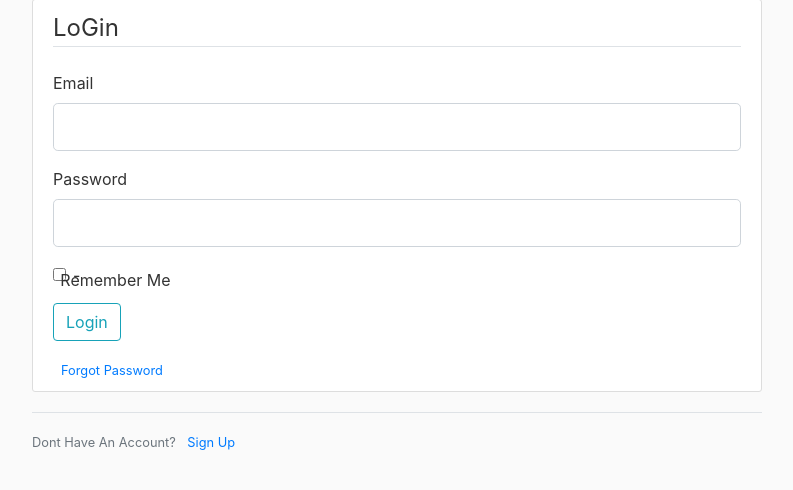
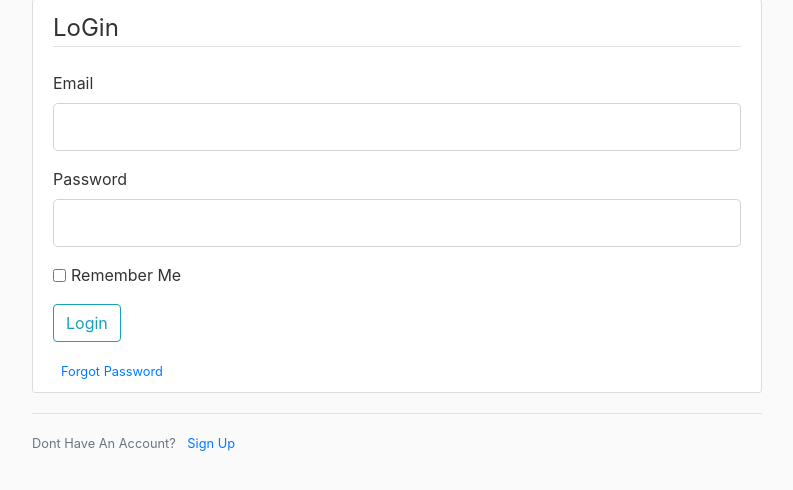
Before and after one commit to DiptoChakrabarty/Resume-Generator, a Flask app: page /login in a window 1280 px wide. Shown: the part 81-571 px from the top of the page, without its empty margins (53-846 px from the left). Run offline with Flask 2, Linux system fonts and the light colour scheme; some libraries are stand-ins or nearby versions.

Commit message:
Update login.html

```diff
--- a/resume/templates/login.html
+++ b/resume/templates/login.html
@@ -35,9 +35,9 @@
                 {{ form.password(class="form-control form-control-lg") }}
                 {% endif %}
             </div>
-            <div class="form-check">
+             <div class="form-check-inline">
                 {{ form.remember(class="form-check-input") }}
--               {{ form.remember.label(class="form-check-input") }}
+                {{ form.remember.label(class="form-check-label") }}
             </div>
 
             </fieldset>
```
